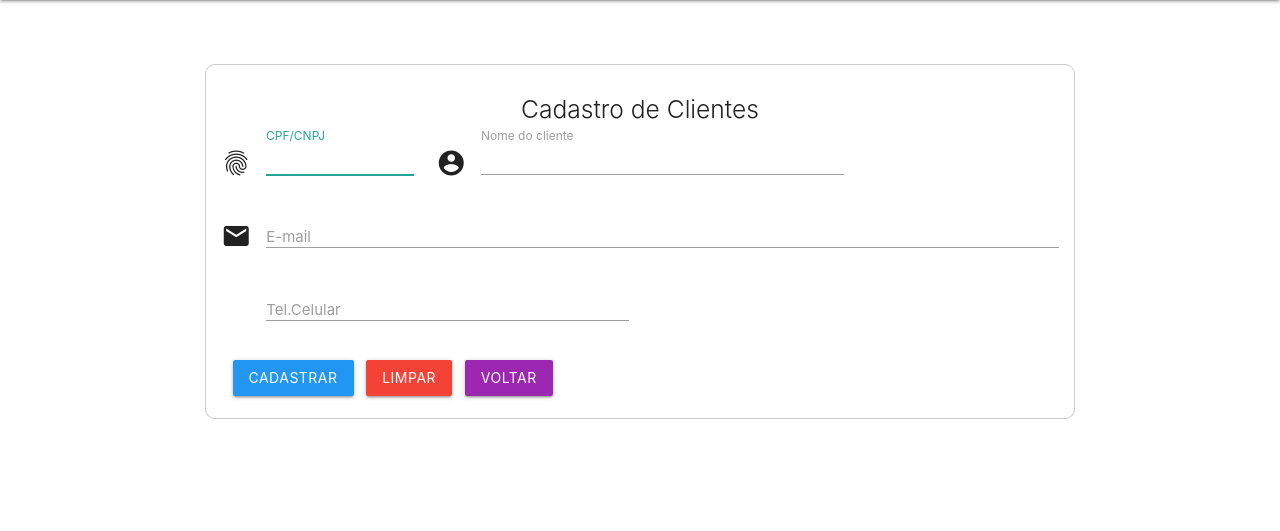
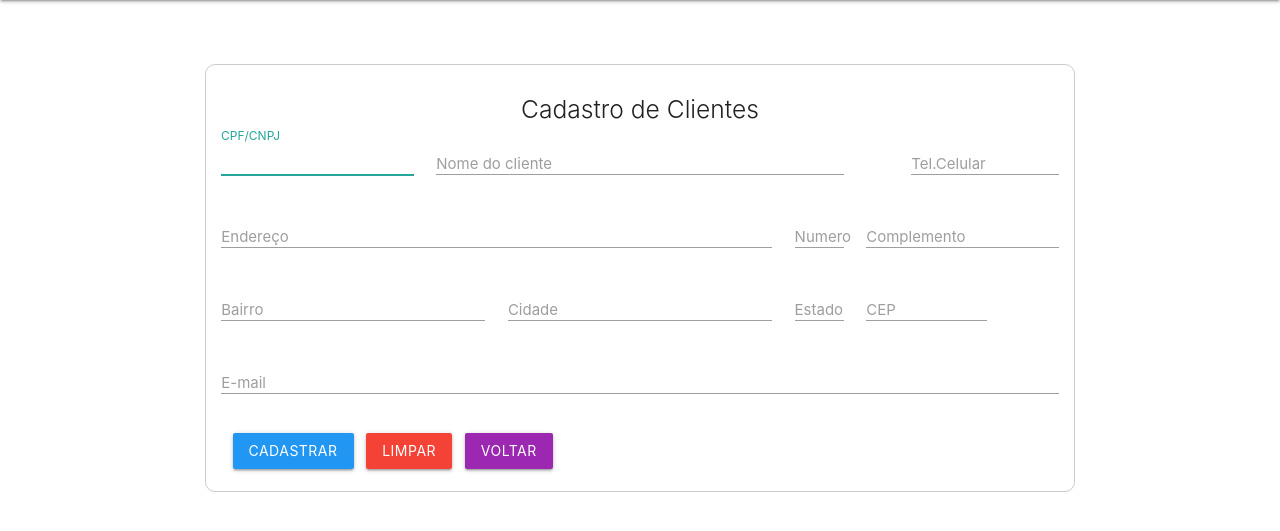
Before and after one commit to fr2525/PHP-SGC, a PHP site: page /public/novocli.php in a window 1280 px wide. Shown: the part 64-595 px from the top of the page. Run offline with PHP 8.4, Linux system fonts and the light colour scheme; some libraries are stand-ins or nearby versions.

Commit message:
Inclusão de campos de endereço e etc. nas tabelas de clientes e fornecedores

```diff
--- a/public/editarCli.php
+++ b/public/editarCli.php
@@ -78,7 +78,7 @@ endwhile;
             <!-- Botões -->
             <div class="input-field col s12">
                 <input type="submit" value="Alterar" class="btn blue">
-                <a href="lista_clientes.php" class="btn red">Cancelar</a>
+                <a href="lista_clientes.php" class="btn red">Voltar</a>
             </div>
 
         </fieldset>
--- a/public/novocli.php
+++ b/public/novocli.php
@@ -1,4 +1,4 @@
-<?php session_start()  ?>
+<?php session_start() ?>
 <!DOCTYPE html>
 <!--
 To change this license header, choose License Headers in Project Properties.
@@ -8,24 +8,60 @@ and open the template in the editor.
 <?php include_once('../includes/header.inc.php');
 include_once('../includes/menu.inc.php');
 
-if (isset($_SESSION['cpf_cnpj'])) :
+if (isset($_SESSION['cpf_cnpj'])):
     $cpf_cnpj = $_SESSION['cpf_cnpj'];
-else :
+else:
     $cpf_cnpj = "";
 endif;
-if (isset($_SESSION['nome'])) :
+if (isset($_SESSION['nome'])):
     $nome = $_SESSION['nome'];
-else :
+else:
     $nome = "";
 endif;
-if (isset($_SESSION['email'])) :
+if (isset($_SESSION['endereco'])):
+    $endereco = $_SESSION['endereco'];
+else:
+    $endereco = "";
+endif;
+if (isset($_SESSION['numero'])):
+    $numero = $_SESSION['numero'];
+else:
+    $numero = "";
+endif;
+if (isset($_SESSION['complemento'])):
+    $complemento = $_SESSION['complemento'];
+else:
+    $complemento = "";
+endif;
+if (isset($_SESSION['bairro'])):
+    $bairro = $_SESSION['bairro'];
+else:
+    $bairro = "";
+endif;
+if (isset($_SESSION['cidade'])):
+    $cidade = $_SESSION['cidade'];
+else:
+    $cidade = "";
+endif;
+if (isset($_SESSION['estado'])):
+    $estado = $_SESSION['estado'];
+else:
+    $estado = "";
+endif;
+if (isset($_SESSION['cep'])):
+    $cep = $_SESSION['cep'];
+else:
+    $cep = "";
+endif;
+
+if (isset($_SESSION['email'])):
     $email = $_SESSION['email'];
-else :
+else:
     $email = "";
 endif;
-if (isset($_SESSION['celular'])) :
+if (isset($_SESSION['celular'])):
     $celular = $_SESSION['celular'];
-else :
+else:
     $celular = "";
 endif;
 
@@ -38,7 +74,7 @@ endif;
             <h5 class="light center">Cadastro de Clientes</h5>
 
             <?php
-            if (isset($_SESSION['msg'])) :
+            if (isset($_SESSION['msg'])):
                 echo $_SESSION['msg'];
                 session_unset();
             endif;
@@ -47,38 +83,88 @@ endif;
             <div class="row">
                 <!-- Campo CPF -->
                 <div class="input-field col s3">
-                    <i class="material-icons prefix">fingerprint</i>
-                    <input type="text" name="cpf_cnpj" value="<?php echo $cpf_cnpj ?>" id="cpf_cnpj" maxlength="20" required="" autofocus>
+                    <!--                   <i class="material-icons prefix">fingerprint</i> -->
+                    <input type="text" name="cpf_cnpj" value="<?php echo $cpf_cnpj ?>" id="cpf_cnpj" maxlength="20"
+                        required="" autofocus>
                     <label for="cpf_cnpj">CPF/CNPJ</label>
                 </div>
 
                 <!-- Campo Nome -->
                 <div class="input-field col s6">
-                    <i class="material-icons prefix">account_circle</i>
-                    <input type="text" name="nome" value="<?php echo $nome ?>" id="nome" maxlength="40" required="" autofocus>
+                    <!--                    <i class="material-icons prefix">account_circle</i> -->
+                    <input type="text" name="nome" id="nome" value="<?php echo $nome ?>" maxlength="40" required="">
                     <label for="nome">Nome do cliente</label>
+                </div>
+
+                <!-- Campo Celular -->
+                <div class="input-field col s3">
+                    <i class="material-icons prefix"></i>
+                    <input type="text" name="celular" value="<?php echo $celular ?>" id="celular" maxlength="20"
+                        required="">
+                    <label for="celular">Tel.Celular</label>
                 </div>
 
             </div>
 
             <div class="row">
+                <!-- Campo endereço -->
+                <div class="input-field col s8">
+                    <!-- <i class="material-icons prefix">add_location</i> -->
+                    <input type="text" name="endereco" id="endereco" value="<?php echo $endereco ?>" maxlength="100">
+                    <label for="endereco">Endereço</label>
+                </div>
+                <!-- Campo numero -->
+                <div class="input-field col s1">
+                    <!-- <i class="material-icons prefix">add_location</i> -->
+                    <input type="text" name="numero" id="numero" value="<?php echo $numero ?>" maxlength="10">
+                    <label for="numero">Numero</label>
+                </div>
+                <!-- Campo complemento -->
+                <div class="input-field col s3">
+                    <!-- <i class="material-icons prefix">add_location</i> -->
+                    <input type="text" name="complemento" id="complemento" value="<?php echo $complemento ?>"
+                        maxlength="40">
+                    <label for="complemento">Complemento</label>
+                </div>
+            </div>
+
+            <div class="row">
+
+                <!-- Campo bairro -->
+                <div class="input-field col s4">
+                    <!-- <i class="material-icons prefix">add_location</i> -->
+                    <input type="text" name="bairro" id="bairro" value="<?php echo $bairro ?>" maxlength="60">
+                    <label for="bairro">Bairro</label>
+                </div>
+                <!-- Campo Cidade -->
+                <div class="input-field col s4">
+                    <!-- <i class="material-icons prefix">add_location</i> -->
+                    <input type="text" name="cidade" id="cidade" value="<?php echo $cidade ?>" maxlength="60">
+                    <label for="cidade">Cidade</label>
+                </div>
+
+                <!-- Campo Estado -->
+                <div class="input-field col s1">
+                    <!-- <i class="material-icons prefix">add_location</i> -->
+                    <input type="text" name="estado" id="estado" value="<?php echo $estado ?>" maxlength="2">
+                    <label for="estado">Estado</label>
+                </div>
+                <!-- Campo CEP -->
+                <div class="input-field col s2">
+                    <!-- <i class="material-icons prefix">add_location</i> -->
+                    <input type="text" name="CEP" id="CEP" value="<?php echo $cep ?>" maxlength="9">
+                    <label for="CEP">CEP</label>
+                </div>
+            </div>
+            <div class="row">
                 <!-- Campo email -->
                 <div class="input-field col s12">
-                    <i class="material-icons prefix">email</i>
+                    <!-- <i class="material-icons prefix">email</i>  -->
                     <input type="text" name="email" value="<?php echo $email ?>" id="email" maxlength="100" required="">
                     <label for="email">E-mail</label>
                 </div>
             </div>
 
-            <div class="row">
-
-                <!-- Campo Celular -->
-                <div class="input-field col s6">
-                    <i class="material-icons prefix"></i>
-                    <input type="text" name="celular" value="<?php echo $celular ?>" id="celular" maxlength="20" required="">
-                    <label for="celular">Tel.Celular</label>
-                </div>
-            </div>
 
             <!-- Botões -->
             <div class="input-field col s12">
@@ -94,8 +180,8 @@ endif;
 <script>
 
     function resetar() {
-   var form   = document.getElementById("formCliente");
-   var cpf   = form.cpf.value;
+        var form = document.getElementById("formCliente");
+        var cpf = form.cpf.value;
 
         var set = confirm("Deseja apagar os dados do formulário?");
         if (set) {
```
Also changed, not shown: banco_de_dados/createcli.php (+22 -7 lines), public/novofor.php (+15 -6 lines). Lines whose indentation alone changed are shown as unchanged.
